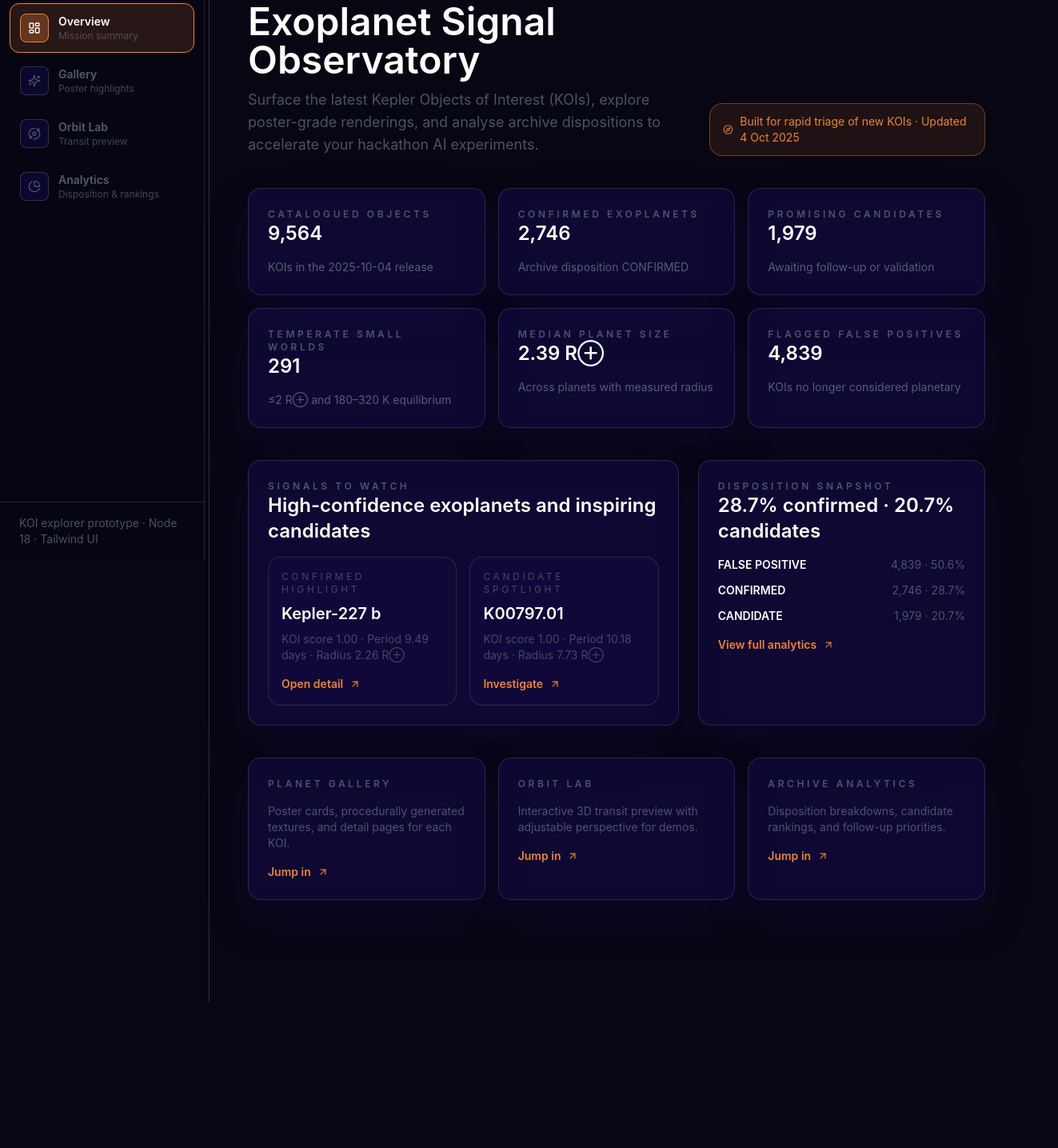
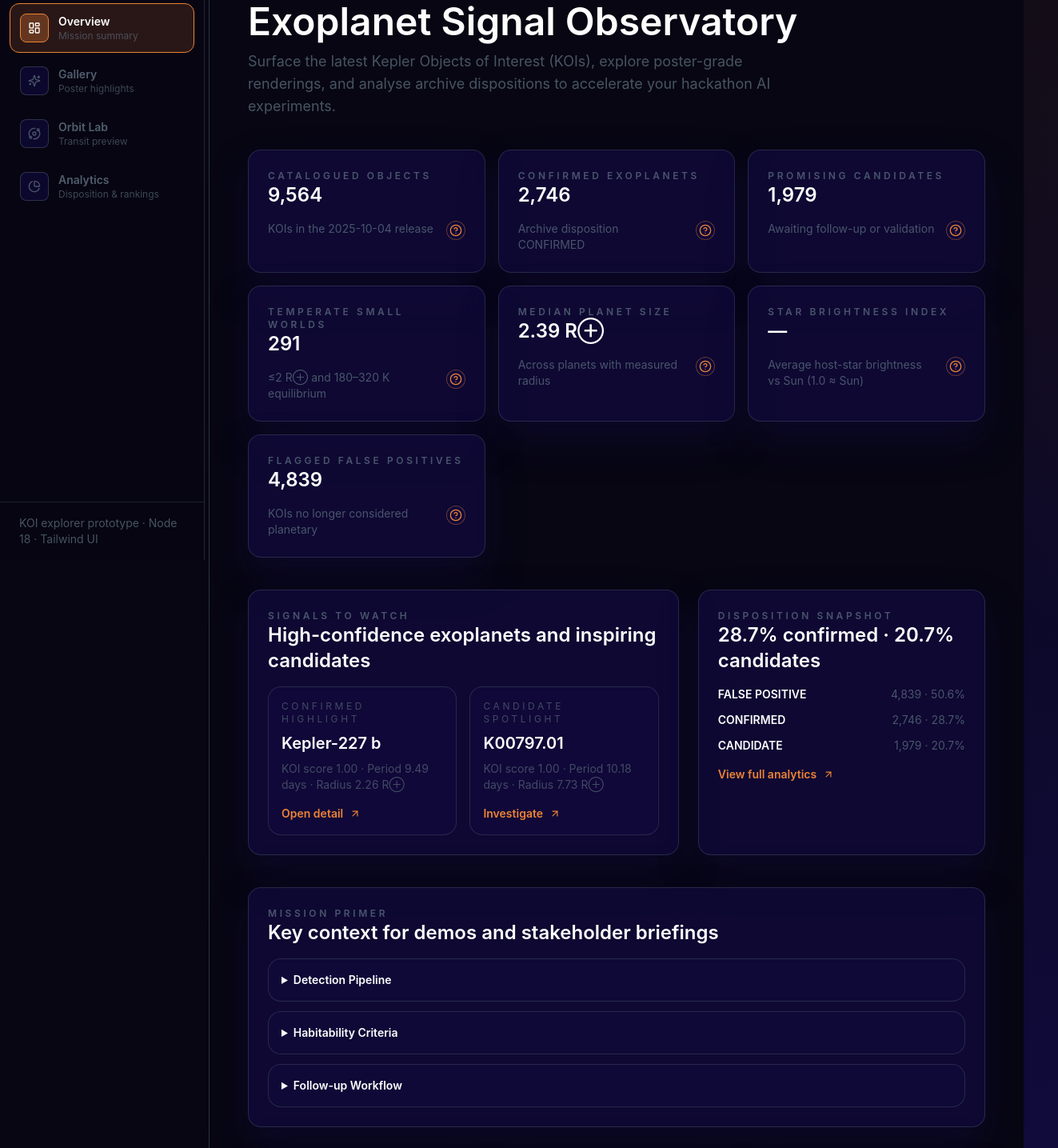
Before and after one commit to Slowlybomb/Exoplanets, a React (Vite) app: page /overview in a window 1280 px wide. Shown: the part 100-1535 px from the top of the page at 80% size, 1323 px wide, since content can reach past the window. Before the commit the page ends 1353 px from the top, so only its background shows below. Built offline with nearby package versions, Linux system fonts and the light colour scheme.

Commit message:
tried to implement new question function, and change in star colour

```diff
--- a/src/components/PlanetGallery.tsx
+++ b/src/components/PlanetGallery.tsx
@@ -1,6 +1,7 @@
 import { useMemo } from "react";
 import { Link } from "react-router-dom";
 import type { FeaturedPlanet } from "../data/exoplanets";
+import { InfoTooltip } from "./ui/InfoTooltip";
 
 type PlanetGalleryProps = {
   planets: FeaturedPlanet[];
@@ -44,7 +45,9 @@ export function PlanetGallery({ planets, selectedPlanetName, onSelectOrbit }: Pl
           distanceLabel:
             distanceAu !== null && lightMinutes !== null
               ? `${distanceAu.toFixed(2)} AU · ${lightMinutes.toFixed(1)} light-min`
-              : "Distance unavailable"
+              : "Distance unavailable",
+          brightnessLabel:
+            planet.stellarBrightnessIndex !== null ? planet.stellarBrightnessIndex.toFixed(2) : "Unknown"
         };
       }),
     [planets]
@@ -52,7 +55,7 @@ export function PlanetGallery({ planets, selectedPlanetName, onSelectOrbit }: Pl
 
   return (
     <div className="grid gap-6 md:grid-cols-2 xl:grid-cols-3">
-      {posters.map(({ planet, texture, periodLabel, radiusLabel, distanceLabel }) => {
+      {posters.map(({ planet, texture, periodLabel, radiusLabel, distanceLabel, brightnessLabel }) => {
         const isSelected = planet.name === selectedPlanetName;
 
         return (
@@ -87,6 +90,16 @@ export function PlanetGallery({ planets, selectedPlanetName, onSelectOrbit }: Pl
                 <div className="col-span-2">
                   <dt className="text-xs uppercase tracking-[0.3em] text-brand-slate/60">Estimated Distance</dt>
                   <dd className="font-semibold">{distanceLabel}</dd>
+                </div>
+                <div className="col-span-2">
+                  <dt className="flex items-center gap-2 text-xs uppercase tracking-[0.3em] text-brand-slate/60">
+                    Star Brightness Index
+                    <InfoTooltip label={`What does Star Brightness Index mean for ${planet.name}?`}>
+                      Ratio of the host star's effective temperature to the Sun (Teff ≈ 5778 K). Hotter stars land above 1.0,
+                      cooler stars fall below.
+                    </InfoTooltip>
+                  </dt>
+                  <dd className="font-semibold">{brightnessLabel}</dd>
                 </div>
               </dl>
 
--- /dev/null
+++ b/src/components/ui/InfoTooltip.tsx
@@ -0,0 +1,31 @@
+import { useId, type ReactNode } from "react";
+import { HelpCircle } from "lucide-react";
+
+type InfoTooltipProps = {
+  label: string;
+  children: ReactNode;
+};
+
+export function InfoTooltip({ label, children }: InfoTooltipProps): JSX.Element {
+  const tooltipId = useId();
+
+  return (
+    <div className="group relative inline-flex">
+      <button
+        type="button"
+        aria-describedby={tooltipId}
+        className="inline-flex h-6 w-6 items-center justify-center rounded-full border border-brand-accent/40 bg-brand-indigo/60 text-brand-accent transition hover:bg-brand-accent/10 focus:outline-none focus:ring-2 focus:ring-brand-accent/60"
+      >
+        <HelpCircle className="h-4 w-4" aria-hidden />
+        <span className="sr-only">{label}</span>
+      </button>
+      <div
+        role="tooltip"
+        id={tooltipId}
+        className="invisible absolute left-1/2 top-full z-20 w-64 -translate-x-1/2 translate-y-2 rounded-2xl border border-brand-slate/40 bg-brand-midnight/95 p-3 text-xs text-brand-slate/80 opacity-0 shadow-lg transition group-hover:visible group-hover:opacity-100 group-focus-within:visible group-focus-within:opacity-100"
+      >
+        {children}
+      </div>
+    </div>
+  );
+}
--- a/src/data/exoplanets.ts
+++ b/src/data/exoplanets.ts
@@ -93,6 +93,14 @@ const radiusValues = exoplanetRecords
   .map((record) => record.planetRadiusEarth)
   .filter((value): value is number => value !== null);
 
+const stellarTempValues = exoplanetRecords
+  .map((record) => record.stellarEffectiveTempK)
+  .filter((value): value is number => value !== null);
+
+const brightnessIndexValues = stellarTempValues
+  .map((value) => computeBrightnessIndex(value))
+  .filter((value): value is number => value !== null && Number.isFinite(value));
+
 export const exoplanetSummaryStats = {
   totalCatalogued: exoplanetRecords.length,
   confirmedCount: getCountForDisposition("CONFIRMED"),
@@ -105,7 +113,11 @@ export const exoplanetSummaryStats = {
 
     return record.planetRadiusEarth <= 2 && record.equilibriumTempK >= 180 && record.equilibriumTempK <= 320;
   }).length,
-  medianRadius: median(radiusValues)
+  medianRadius: median(radiusValues),
+  averageStarBrightnessIndex:
+    brightnessIndexValues.length > 0
+      ? brightnessIndexValues.reduce((acc, value) => acc + value, 0) / brightnessIndexValues.length
+      : null
 };
 
 export type FeaturedPlanet = {
@@ -117,7 +129,20 @@ export type FeaturedPlanet = {
   equilibriumTempK: number | null;
   insolationEarth: number | null;
   semiMajorAxisAu: number | null;
+  stellarEffectiveTempK: number | null;
+  stellarBrightnessIndex: number | null;
 };
+
+const SOLAR_EFFECTIVE_TEMP_K = 5778;
+
+function computeBrightnessIndex(temperatureK: number | null): number | null {
+  if (temperatureK === null || temperatureK <= 0) {
+    return null;
+  }
+
+  const ratio = temperatureK / SOLAR_EFFECTIVE_TEMP_K;
+  return Number.isFinite(ratio) ? ratio : null;
+}
 
 function estimateSemiMajorAxisAu(periodDays: number | null): number | null {
   if (!periodDays || periodDays <= 0) {
@@ -139,7 +164,9 @@ export function toFeaturedPlanet(record: ExoplanetRecord): FeaturedPlanet {
     planetRadiusEarth: record.planetRadiusEarth,
     equilibriumTempK: record.equilibriumTempK,
     insolationEarth: record.insolationEarth,
-    semiMajorAxisAu: estimateSemiMajorAxisAu(record.periodDays)
+    semiMajorAxisAu: estimateSemiMajorAxisAu(record.periodDays),
+    stellarEffectiveTempK: record.stellarEffectiveTempK,
+    stellarBrightnessIndex: computeBrightnessIndex(record.stellarEffectiveTempK)
   };
 }
 
@@ -163,7 +190,6 @@ function matchesName(record: ExoplanetRecord, target: string): boolean {
 }
 
 export type PlanetDetail = FeaturedPlanet & {
-  stellarEffectiveTempK: number | null;
   stellarRadiusSun: number | null;
   rawKepoiName: string;
 };
@@ -183,7 +209,6 @@ export function getPlanetDetailByName(name: string): PlanetDetail | null {
 
   return {
     ...featured,
-    stellarEffectiveTempK: record.stellarEffectiveTempK,
     stellarRadiusSun: record.stellarRadiusSun,
     rawKepoiName: record.kepoiName
   };
--- a/src/pages/Analytics.tsx
+++ b/src/pages/Analytics.tsx
@@ -26,6 +26,7 @@ function PlanetTable({
               <th className="py-2 px-4">Radius (R⊕)</th>
               <th className="py-2 px-4">Teq (K)</th>
               <th className="py-2 px-4">Flux (⊕)</th>
+              <th className="py-2 px-4">Star Brightness</th>
             </tr>
           </thead>
           <tbody className="divide-y divide-brand-slate/20 text-brand-white/90">
@@ -38,6 +39,9 @@ function PlanetTable({
                 <td className="py-3 px-4">{planet.planetRadiusEarth !== null ? planet.planetRadiusEarth.toFixed(2) : "—"}</td>
                 <td className="py-3 px-4">{planet.equilibriumTempK !== null ? Math.round(planet.equilibriumTempK) : "—"}</td>
                 <td className="py-3 px-4">{planet.insolationEarth !== null ? planet.insolationEarth.toFixed(1) : "—"}</td>
+                <td className="py-3 px-4">
+                  {planet.stellarBrightnessIndex !== null ? planet.stellarBrightnessIndex.toFixed(2) : "—"}
+                </td>
               </tr>
             ))}
           </tbody>
--- a/src/pages/Overview.tsx
+++ b/src/pages/Overview.tsx
@@ -1,6 +1,7 @@
 import { Link } from "react-router-dom";
-import { ArrowUpRight, Compass } from "lucide-react";
+import { ArrowUpRight } from "lucide-react";
 import { Card } from "../components/ui/Card";
+import { InfoTooltip } from "../components/ui/InfoTooltip";
 import {
   dispositionSummary,
   exoplanetSummaryStats,
@@ -8,30 +9,42 @@ import {
   topConfirmedPlanets
 } from "../data/exoplanets";
 
-const statHighlights = [
+type StatHighlight = {
+  id: string;
+  title: string;
+  value: string;
+  detail: string;
+  tooltip: string;
+};
+
+const statHighlights: StatHighlight[] = [
   {
     id: "catalogued",
     title: "Catalogued Objects",
     value: exoplanetSummaryStats.totalCatalogued.toLocaleString(),
-    detail: "KOIs in the 2025-10-04 release"
+    detail: "KOIs in the 2025-10-04 release",
+    tooltip: "Total count of Kepler Objects of Interest in this CSV, including confirmed planets, candidates, and signals later marked as false positives."
   },
   {
     id: "confirmed",
     title: "Confirmed Exoplanets",
     value: exoplanetSummaryStats.confirmedCount.toLocaleString(),
-    detail: "Archive disposition CONFIRMED"
+    detail: "Archive disposition CONFIRMED",
+    tooltip: "KOIs that have enough follow-up evidence to be validated as real exoplanets by the NASA archive team."
   },
   {
     id: "candidate",
     title: "Promising Candidates",
     value: exoplanetSummaryStats.candidateCount.toLocaleString(),
-    detail: "Awaiting follow-up or validation"
+    detail: "Awaiting follow-up or validation",
+    tooltip: "Signals that look planetary but still need more observations before NASA will call them confirmed."
   },
   {
     id: "temperate",
     title: "Temperate Small Worlds",
     value: exoplanetSummaryStats.smallTemperateCount.toLocaleString(),
-    detail: "≤2 R⊕ and 180–320 K equilibrium"
+    detail: "≤2 R⊕ and 180–320 K equilibrium",
+    tooltip: "Planets that are roughly Earth-sized and fall within a temperature band where surface water could stay liquid."
   },
   {
     id: "median-radius",
@@ -40,13 +53,25 @@ const statHighlights = [
       exoplanetSummaryStats.medianRadius !== null
         ? `${exoplanetSummaryStats.medianRadius.toFixed(2)} R⊕`
         : "—",
-    detail: "Across planets with measured radius"
+    detail: "Across planets with measured radius",
+    tooltip: "Half the planets with measured radius are smaller than this value and half are larger—useful when comparing catalog updates."
+  },
+  {
+    id: "brightness-index",
+    title: "Star Brightness Index",
+    value:
+      exoplanetSummaryStats.averageStarBrightnessIndex !== null
+        ? exoplanetSummaryStats.averageStarBrightnessIndex.toFixed(2)
+        : "—",
+    detail: "Average host-star brightness vs Sun (1.0 ≈ Sun)",
+    tooltip: "Calculated from stellar effective temperature compared with the Sun (Teff ≈ 5778 K). Values above 1.0 indicate hotter, brighter stars; below 1.0 indicates cooler hosts."
   },
   {
     id: "false-positive",
     title: "Flagged False Positives",
     value: exoplanetSummaryStats.falsePositiveCount.toLocaleString(),
-    detail: "KOIs no longer considered planetary"
+    detail: "KOIs no longer considered planetary",
+    tooltip: "Signals once tagged as KOIs that later turned out to be stellar noise, instrumentation artifacts, or eclipsing binary stars."
   }
 ];
 
@@ -65,6 +90,39 @@ const quickLinks = [
     title: "Archive Analytics",
     description: "Disposition breakdowns, candidate rankings, and follow-up priorities.",
     href: "/analytics"
+  }
+];
+
+const educationalCallouts = [
+  {
+    id: "detection",
+    title: "Detection Pipeline",
+    summary: "How the mission turns tiny dips in starlight into Kepler Objects of Interest (KOIs).",
+    points: [
+      "Kepler collects light curves—brightness measurements for more than 150,000 stars.",
+      "Automated transit search algorithms flag repeating dips that match the shape of a planet eclipse.",
+      "The science team vets the signal quality and publishes promising targets as KOIs in the archive."
+    ]
+  },
+  {
+    id: "habitability",
+    title: "Habitability Criteria",
+    summary: "Rules of thumb for spotting potentially temperate, Earth-sized worlds.",
+    points: [
+      "Radius near or below two Earth radii suggests a rocky composition instead of a gas giant.",
+      "Equilibrium temperature between roughly 180–320 K keeps a planet in the not-too-hot/not-too-cold zone.",
+      "Stable orbits around quieter, Sun-like stars make follow-up climate studies more practical."
+    ]
+  },
+  {
+    id: "follow-up",
+    title: "Follow-up Workflow",
+    summary: "What happens after a KOI looks convincing enough to chase down.",
+    points: [
+      "Ground-based telescopes confirm the signal and rule out background stars or eclipsing binaries.",
+      "Spectroscopic measurements estimate the host star’s properties, refining the planet’s size and orbit.",
+      "Validated planets graduate to CONFIRMED status and become prime candidates for atmospheric study."
+    ]
   }
 ];
 
@@ -89,16 +147,19 @@ export default function Overview(): JSX.Element {
             and analyse archive dispositions to accelerate your hackathon AI experiments.
           </p>
         </div>
-        <div className="flex flex-col items-start gap-2 rounded-2xl border border-brand-accent/40 bg-brand-accent/10 px-4 py-3 text-sm text-brand-accent sm:flex-row sm:items-center">
-          <Compass className="h-4 w-4" />
-          <span>Built for rapid triage of new KOIs · Updated 4 Oct 2025</span>
-        </div>
       </header>
 
       <section className="grid gap-4 md:grid-cols-2 xl:grid-cols-3">
         {statHighlights.map((stat) => (
           <Card key={stat.id} title={stat.title} description={stat.value}>
-            <p>{stat.detail}</p>
+            <div className="flex items-start justify-between gap-3">
+              <p className="text-brand-slate/70">{stat.detail}</p>
+              {stat.tooltip ? (
+                <InfoTooltip label={`What does ${stat.title} mean?`}>
+                  {stat.tooltip}
+                </InfoTooltip>
+              ) : null}
+            </div>
           </Card>
         ))}
       </section>
@@ -162,6 +223,27 @@ export default function Overview(): JSX.Element {
         </Card>
       </section>
 
+      <Card title="Mission Primer" description="Key context for demos and stakeholder briefings">
+        <div className="space-y-3">
+          {educationalCallouts.map((callout) => (
+            <details
+              key={callout.id}
+              className="rounded-2xl border border-brand-slate/30 bg-brand-indigo/40 p-4"
+            >
+              <summary className="cursor-pointer text-sm font-semibold text-brand-white">
+                {callout.title}
+              </summary>
+              <p className="mt-2 text-sm text-brand-slate/70">{callout.summary}</p>
+              <ul className="mt-3 space-y-2 text-sm text-brand-slate/70">
+                {callout.points.map((point) => (
+                  <li key={point}>{point}</li>
+                ))}
+              </ul>
+            </details>
+          ))}
+        </div>
+      </Card>
+
       <section className="grid gap-4 sm:grid-cols-2 xl:grid-cols-3">
         {quickLinks.map((link) => (
           <Card key={link.href} title={link.title}>
--- a/src/pages/PlanetDetail.tsx
+++ b/src/pages/PlanetDetail.tsx
@@ -1,6 +1,7 @@
 import { Link, useNavigate, useParams } from "react-router-dom";
 import { ArrowLeft } from "lucide-react";
 import { Card } from "../components/ui/Card";
+import { InfoTooltip } from "../components/ui/InfoTooltip";
 import { getPlanetDetailByName, getAllFeaturedPlanets, type FeaturedPlanet } from "../data/exoplanets";
 import { OrbitSimulation } from "../components/orbit/OrbitSimulation";
 import { PlanetGallery } from "../components/PlanetGallery";
@@ -131,6 +132,18 @@ export default function PlanetDetail(): JSX.Element {
       <Section title="Host Star Insights">
         <dl className="grid gap-6 sm:grid-cols-2">
           <div>
+            <dt className="flex items-center gap-2 text-xs uppercase tracking-[0.3em] text-brand-slate/60">
+              Star Brightness Index
+              <InfoTooltip label={`What does star brightness index mean for ${planetDetail.name}?`}>
+                Ratio of the host star&rsquo;s effective temperature to the Sun (Teff ≈ 5778 K). Values above 1.0 indicate
+                hotter, brighter stars.
+              </InfoTooltip>
+            </dt>
+            <dd className="text-lg font-semibold text-brand-white">
+              {formatNumber(planetDetail.stellarBrightnessIndex, { maximumFractionDigits: 2 })}
+            </dd>
+          </div>
+          <div>
             <dt className="text-xs uppercase tracking-[0.3em] text-brand-slate/60">Stellar Effective Temperature</dt>
             <dd className="text-lg font-semibold text-brand-white">{formatNumber(planetDetail.stellarEffectiveTempK, { maximumFractionDigits: 0 })} K</dd>
           </div>
```
Also changed, not shown: src/components/orbit/OrbitSimulation.tsx (+54 -8 lines).
